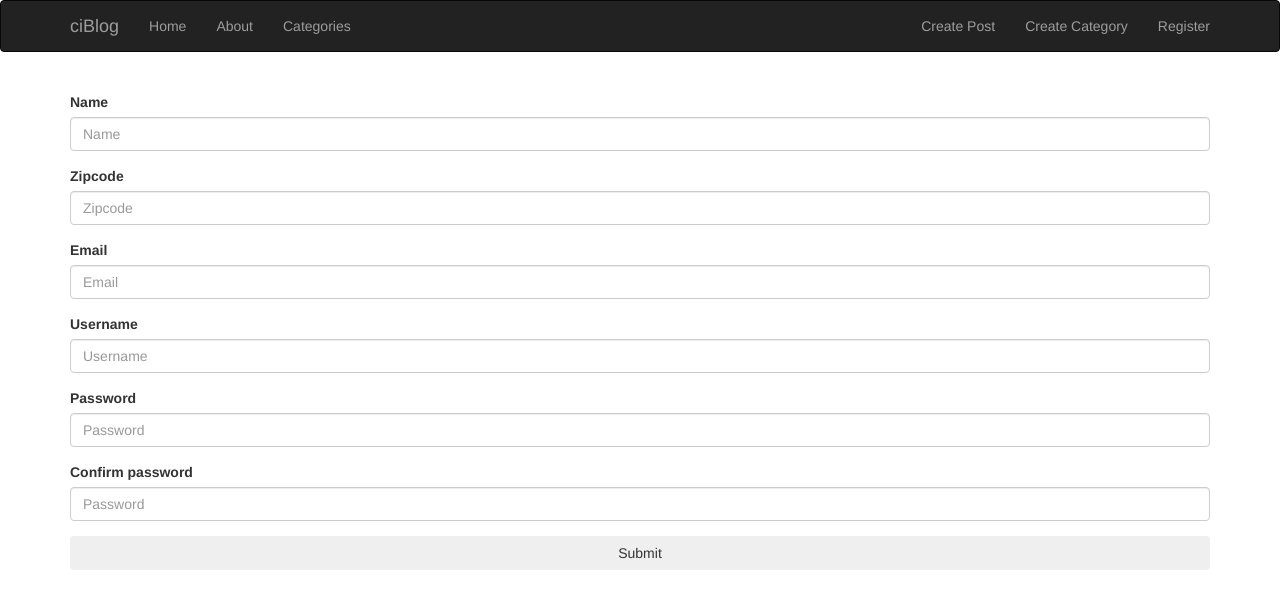
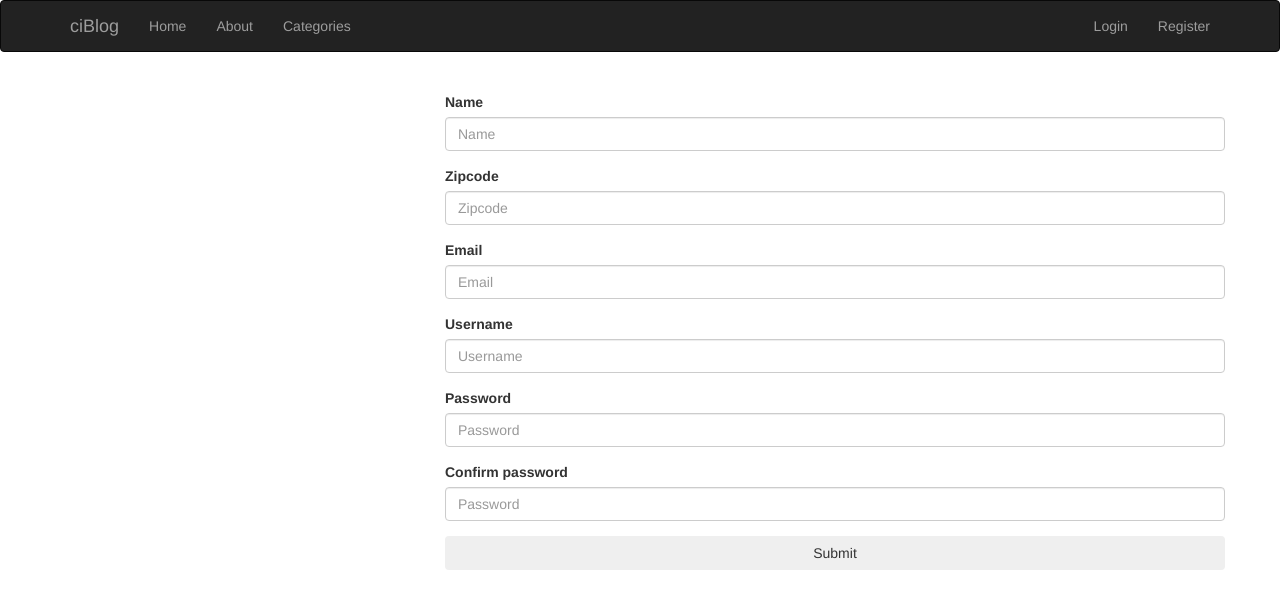
Before and after one commit to dzalev33/codeigniter-blog, a CodeIgniter app: page /ciblog/users/register in a window 1280 px wide. Shown: the top 609 px of the page. Run offline with CodeIgniter, Linux system fonts and the light colour scheme; some libraries are stand-ins or nearby versions.

Commit message:
login, register

```diff
--- a/application/controllers/Categories.php
+++ b/application/controllers/Categories.php
@@ -12,6 +12,11 @@ class Categories extends CI_Controller {
 	}
 
 	public function create(){
+		//check login
+		if (!$this->session->userdata('logged_in')){
+			redirect('users/login');
+		}
+
 		$data['title'] = 'Create Category';
 
 		$this->form_validation->set_rules('name','Name','required');
--- a/application/controllers/Users.php
+++ b/application/controllers/Users.php
@@ -1,20 +1,23 @@
 <?php
-	class Users extends CI_Controller{
 
-		public function register(){
+class Users extends CI_Controller
+{
+
+	public function register()
+	{
 		$data['title'] = 'Sign Up';
 
-			$this->form_validation->set_rules('name','Name', 'required');
-			$this->form_validation->set_rules('username','Username', 'required|callback_check_username_exists');
-			$this->form_validation->set_rules('email','Email', 'required|callback_check_email_exists');
-			$this->form_validation->set_rules('password','Password', 'required');
-			$this->form_validation->set_rules('password2','Confirm Password', 'matches[password]');
+		$this->form_validation->set_rules('name', 'Name', 'required');
+		$this->form_validation->set_rules('username', 'Username', 'required|callback_check_username_exists');
+		$this->form_validation->set_rules('email', 'Email', 'required|callback_check_email_exists');
+		$this->form_validation->set_rules('password', 'Password', 'required');
+		$this->form_validation->set_rules('password2', 'Confirm Password', 'matches[password]');
 
-			if ($this->form_validation->run() === false){
+		if ($this->form_validation->run() === false) {
 			$this->load->view('templates/header');
-				$this->load->view('users/register',$data);
+			$this->load->view('users/register', $data);
 			$this->load->view('templates/footer');
-			}else{
+		} else {
 
 			//encrypt password
 			$enc_password = md5($this->input->post('password'));
@@ -22,30 +25,83 @@
 			$this->user_model->register($enc_password);
 
 			//set message
-				$this->session->set_flashdata('user_registered','You are registered!');
+			$this->session->set_flashdata('user_registered', 'You are registered!');
 
 			redirect('posts');
 
 		}
 	}
-		public function check_username_exists($username){
+
+	//login user
+	public function login()
+	{
+		$data['title'] = 'Sign In';
+		$this->form_validation->set_rules('username', 'Username', 'required');
+		$this->form_validation->set_rules('password', 'Password', 'required');
+
+		if ($this->form_validation->run() === false) {
+			$this->load->view('templates/header');
+			$this->load->view('users/login', $data);
+			$this->load->view('templates/footer');
+		} else {
+			//get username
+			$username = $this->input->post('username');
+			$password = md5($this->input->post('password'));
+			$user_id = $this->user_model->login($username, $password);
+
+			if ($user_id) {
+				//create session
+				$user_data = array(
+					'user_id' => $user_id,
+					'username' => $username,
+					'logged_in' => true
+				);
+
+				$this->session->set_userdata($user_data);
+
+				//set message
+				$this->session->set_flashdata('user_loggedin', 'You are logged in!');
+				redirect('posts');
+			} else {
+				//set message
+				$this->session->set_flashdata('login_failed', 'invalid login');
+				redirect('users/login');
+			}
+		}
+	}
+
+	//log user out
+	public function logout(){
+		//unset user data
+		$this->session->unset_userdata('logged_in');
+		$this->session->unset_userdata('user_id');
+		$this->session->unset_userdata('username');
+
+		//set message
+		$this->session->set_flashdata('user_loggedout', 'You are now logged out');
+		redirect('users/login');
+	}
+
+	public function check_username_exists($username)
+	{
 		$this->form_validation->set_message('check_username_exists',
 			'That username is taken, please choose another one');
 
-			if ($this->user_model->check_username_exists($username)){
+		if ($this->user_model->check_username_exists($username)) {
 			return true;
-			}else{
+		} else {
 			return false;
 		}
 	}
 
-		public function check_email_exists($email){
+	public function check_email_exists($email)
+	{
 		$this->form_validation->set_message('check_email_exists',
 			'That email is taken, please choose another one');
 
-			if ($this->user_model->check_email_exists($email)){
+		if ($this->user_model->check_email_exists($email)) {
 			return true;
-			}else{
+		} else {
 			return false;
 		}
 	}
--- a/application/models/Post_model.php
+++ b/application/models/Post_model.php
@@ -27,6 +27,7 @@ class Post_model extends CI_Model{
 			'slug' => $slug,
 			'body' => $this->input->post('body'),
 			'category_id' => $this->input->post('category_id'),
+			'user_id' => $this->session->userdata('user_id'),
 			'post_image' => $post_image
 		);
 
--- a/application/models/User_model.php
+++ b/application/models/User_model.php
@@ -2,7 +2,7 @@
 
 class User_model extends CI_Model
 {
-
+		//register user
 	public function register($enc_password)
 	{
  		$data = array(
@@ -15,6 +15,23 @@ class User_model extends CI_Model
 
  		//insert
 		return $this->db->insert('users', $data);
+	}
+
+	//login user
+
+	public function login($username, $password){
+			$this->db->where('username',$username);
+			$this->db->where('password',$password);
+
+			$result = $this->db->get('users');
+
+			if ($result->num_rows() === 1){
+				return $result->row(0)->id;
+			}else{
+				return false;
+			}
+
+
 	}
 
 	public function check_username_exists($username){
--- a/application/views/posts/view.php
+++ b/application/views/posts/view.php
@@ -4,6 +4,9 @@
 <div class="post-body">
 	<?php echo $post['body']; ?>
 </div>
+
+<?php if ($this->session->userdata('user_id') === $post['user_id']) : ?>
+
 
 	<hr>
 
@@ -13,6 +16,8 @@
 
 	<input type="submit" value="Delete" class="btn badge-danger">
 	</form>
+
+<?php endif; ?>
 <hr>
 <h3>Comments</h3>
 <?php if ($comments) : ?>
--- a/application/views/templates/header.php
+++ b/application/views/templates/header.php
@@ -3,23 +3,23 @@
 	<title>CI Blog</title>
 
 	<style>
-		.post-date{
+		.post-date {
 			background: #f4f4f4;
 			padding: 4px;
 			margin: 3px 0;
 			display: block;
 		}
 
-		.post-thumb{
+		.post-thumb {
 			width: 100%;
 		}
 
 	</style>
 
 	<script src="http://cdn.ckeditor.com/4.14.0/standard/ckeditor.js"></script>
-	<link rel="stylesheet"  type="text/css" href="/ciblog/css/bootstrap.min.css">
-	<link rel = "stylesheet" type = "text/css" href = "/ciblog/css/style.css">
-<!--	<link rel="stylesheet"  type="text/css" href="/ciblog/assets/css/style.css">-->
+	<link rel="stylesheet" type="text/css" href="/ciblog/css/bootstrap.min.css">
+	<link rel="stylesheet" type="text/css" href="/ciblog/css/style.css">
+	<!--	<link rel="stylesheet"  type="text/css" href="/ciblog/assets/css/style.css">-->
 </head>
 <body>
 <nav class="navbar navbar-inverse">
@@ -34,28 +34,46 @@
 				<li><a href="/ciblog/categories">Categories</a></li>
 			</ul>
 			<ul class="nav navbar-nav navbar-right">
-				<li><a href="<?php echo base_url(); ?>posts/create">Create Post</a></li>
-				<li><a href="<?php echo base_url(); ?>categories/create">Create Category</a></li>
-				<li><a href="<?php echo base_url(); ?>users/register">Register</a></li>
+				<?php if (!$this->session->userdata('logged_in')) : ?>
+					<li><a href="<?php echo base_url(); ?>users/login">Login</a></li>
+					<li><a href="<?php echo base_url(); ?>users/register">Register</a></li>
+				<?php endif; ?>
+
+				<?php if ($this->session->userdata('logged_in')) : ?>
+					<li><a href="<?php echo base_url(); ?>posts/create">Create Post</a></li>
+					<li><a href="<?php echo base_url(); ?>categories/create">Create Category</a></li>
+					<li><a href="<?php echo base_url(); ?>users/logout">Logout</a></li>
+				<?php endif; ?>
+
+
 			</ul>
 		</div>
 	</div>
 </nav>
 
 <div class="container">
-<!--	flash message-->
-<?php if ($this->session->flashdata('user_registered')): ?>
-	<?php echo '<p class="alert alert-success">'.$this->session->flashdata('user_registered').'</p>'; ?>
+	<!--	flash message-->
+	<?php if ($this->session->flashdata('user_registered')): ?>
+		<?php echo '<p class="alert alert-success">' . $this->session->flashdata('user_registered') . '</p>'; ?>
 	<?php endif; ?>
 	<?php if ($this->session->flashdata('post_created')): ?>
-		<?php echo '<p class="alert alert-success">'.$this->session->flashdata('post_created').'</p>'; ?>
+		<?php echo '<p class="alert alert-success">' . $this->session->flashdata('post_created') . '</p>'; ?>
 	<?php endif; ?>
 	<?php if ($this->session->flashdata('post_updated')): ?>
-		<?php echo '<p class="alert alert-success">'.$this->session->flashdata('post_updated').'</p>'; ?>
+		<?php echo '<p class="alert alert-success">' . $this->session->flashdata('post_updated') . '</p>'; ?>
 	<?php endif; ?>
 	<?php if ($this->session->flashdata('category_created')): ?>
-		<?php echo '<p class="alert alert-success">'.$this->session->flashdata('category_created').'</p>'; ?>
+		<?php echo '<p class="alert alert-success">' . $this->session->flashdata('category_created') . '</p>'; ?>
 	<?php endif; ?>
 	<?php if ($this->session->flashdata('category_deleted')): ?>
-		<?php echo '<p class="alert alert-success">'.$this->session->flashdata('category_deleted').'</p>'; ?>
+		<?php echo '<p class="alert alert-success">' . $this->session->flashdata('category_deleted') . '</p>'; ?>
 	<?php endif; ?>
+	<?php if ($this->session->flashdata('login_failed')): ?>
+		<?php echo '<p class="alert alert-danger">' . $this->session->flashdata('login_failed') . '</p>'; ?>
+	<?php endif; ?>
+	<?php if ($this->session->flashdata('user_loggedin')): ?>
+		<?php echo '<p class="alert alert-success">' . $this->session->flashdata('user_loggedin') . '</p>'; ?>
+	<?php endif; ?>
+	<?php if ($this->session->flashdata('user_loggedout')): ?>
+		<?php echo '<p class="alert alert-success">' . $this->session->flashdata('user_loggedout') . '</p>'; ?>
+	<?php endif; ?>
--- a/application/views/users/register.php
+++ b/application/views/users/register.php
@@ -1,9 +1,11 @@
-<h2><?php $title; ?></h2>
+
 
 <?php echo validation_errors(); ?>
 
 <?php echo form_open('users/register'); ?>
-
+<div class="row">
+	<div class="md-4 col-md-offset-4">
+		<h1 class="text-center"><?php $title; ?></h1>
 	<div class="form-group">
 		<label>Name</label>
 		<input type="text" class="form-control" name="name" placeholder="Name">
@@ -28,6 +30,8 @@
 		<label>Confirm password</label>
 		<input type="text" class="form-control" name="password2" placeholder="Password">
 	</div>
-<button type="submit" class="btn btn-block">Submit</button>
+	<button type="submit" class="btn btn-block btn-dark">Submit</button>
+	</div>
+</div>
 
 <?php echo form_close() ?>
```
Also changed, not shown: application/controllers/Posts.php (+29 -0 lines), application/views/users/login.php (added, +18 -0 lines). Lines whose indentation alone changed are shown as unchanged.
